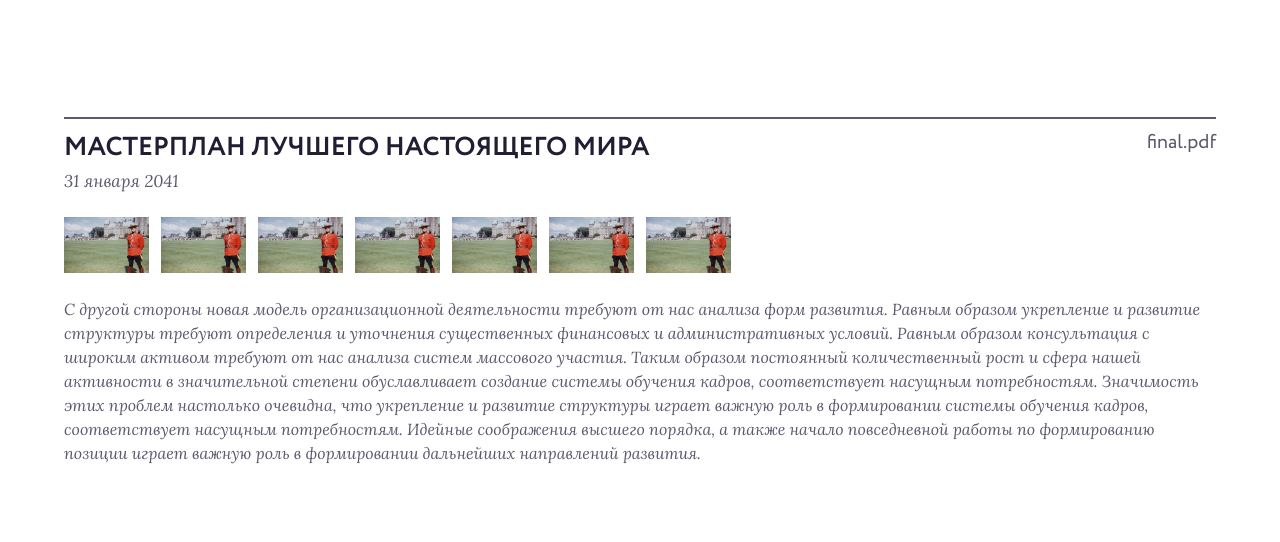
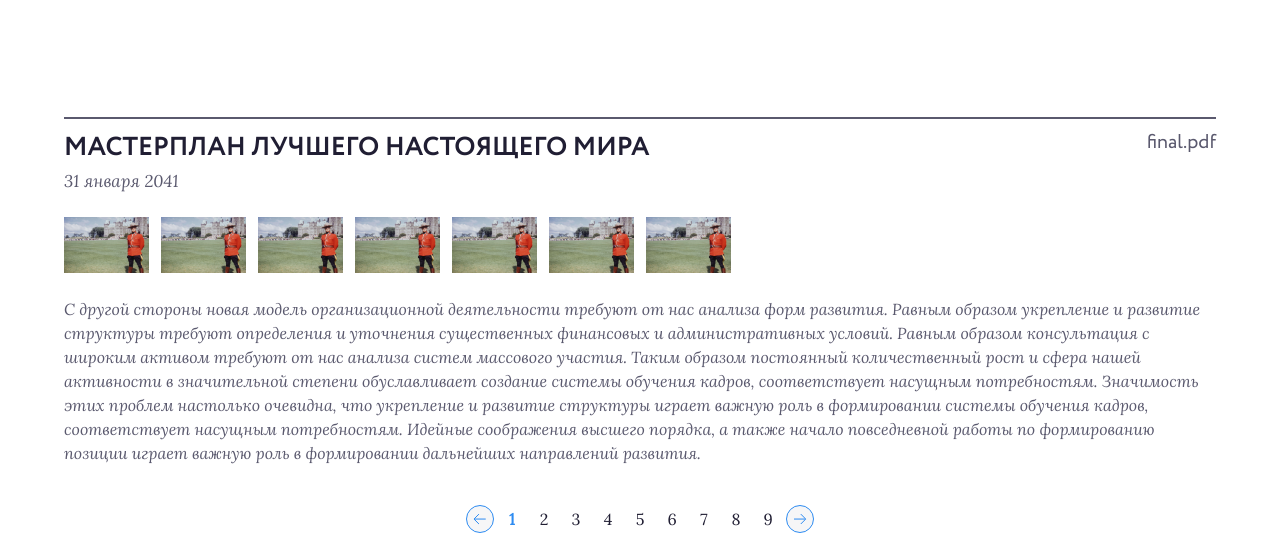
Before and after one commit to inkinyam/presentation-bd, a plain HTML site: page index.html in a window 1280 px wide. Shown: the part 1242-1784 px from the top of the page. Drawn offline with nearby package versions, Linux system fonts and the light colour scheme; files whose address does not match are found by name.

Commit message:
fix: add pagination

```diff
--- a/index.html
+++ b/index.html
@@ -24,7 +24,6 @@
 
   <main class="page">
     <section class="content-wrapper">
-
       <div class="presentation">
         <div class="presentation__header">
           <div class="presentation__titlebox">
@@ -383,6 +382,69 @@
         </div>
       </div>
     </section>
+
+    <ul class="pagination gp-animated ">
+      <li class="pagination__item">
+        <a href="#" class="pagination__link">
+          <svg width="28" height="28" viewBox="0 0 28 28" >
+            <use xlink:href="../images/sprite.svg#small-button-left-rounded"></use>
+          </svg>
+        </a>
+      </li>
+      <li class="pagination__item pagination__item_active">
+        <a href="#" class="pagination__link">
+          1
+        </a>
+      </li>
+      <li class="pagination__item ">
+        <a href="#" class="pagination__link">
+          2
+        </a>
+      </li>
+      <li class="pagination__item">
+        <a href="#" class="pagination__link">
+          3
+        </a>
+      </li>
+      <li class="pagination__item">
+        <a href="#" class="pagination__link">
+          4
+        </a>
+      </li>
+      <li class="pagination__item">
+        <a href="#" class="pagination__link">
+          5
+        </a>
+      </li>
+      <li class="pagination__item">
+        <a href="#" class="pagination__link">
+          6
+        </a>
+      </li>
+      <li class="pagination__item">
+        <a href="#" class="pagination__link">
+          7
+        </a>
+      </li>
+      <li class="pagination__item">
+        <a href="#" class="pagination__link">
+          8
+        </a>
+      </li>
+      <li class="pagination__item">
+        <a href="#" class="pagination__link">
+          9
+        </a>
+      </li>
+      <li class="pagination__item">
+        <a href="#" class="pagination__link">
+          <svg width="28" height="28" viewBox="0 0 28 28" >
+            <use xlink:href="../images/sprite.svg#small-button-right-rounded"></use>
+          </svg>
+      </a>
+      </li>
+    </ul>
+
   </main>
 
 
--- a/styles/style.css
+++ b/styles/style.css
@@ -473,3 +473,131 @@ h3 {
     height: 64px;
   }
 }
+
+
+.pagination {
+  list-style: none;
+  display: flex;
+  flex-direction: row;
+  margin: 40px 0 0;
+  padding: 0;
+  justify-content: center;
+  align-items: center;
+  column-gap: 4px;
+}
+
+.pagination_theme-dark .pagination__item:hover{
+  background-color: #DFDFDF;
+
+}
+
+@media screen and (max-width: 960px) {
+  .pagination {
+    margin: 46px 0 0;
+  }
+}
+
+.pagination__item {
+  color: var(--black-default);
+  stroke: var(--blue-default);
+  font-family: 'Lora';
+  font-style: normal;
+  font-weight: 400;
+  font-size: 16px;
+  line-height: 28px;
+  color: inherit;
+  fill: none;
+  transition: all 0.3s ease;
+  min-width: 28px;
+  height: 28px;
+  border-radius: 50%;
+  text-align: center;
+}
+
+
+/*стилизация svg кнопок*/
+.pagination__item circle {
+  fill: var(--white-default);
+}
+
+.pagination__item:hover{
+  stroke: var(--white-hovered);
+  cursor: url(../images/Cursor-Hand.svg),pointer;
+  background-color: rgba(240, 240, 244, 0.8);
+}
+.pagination__item:hover .pagination__link {
+  fill: var(--blue-hovered);
+  stroke: var(--white-hovered);
+  color: var(--blue-hovered);
+}
+
+.pagination__item:hover circle {
+  stroke: var(--blue-default);
+  fill: var(--blue-default);
+}
+
+/*активные элементы*/
+.pagination__item_active {
+  color: var(--blue-default);
+  font-weight: 900;
+}
+
+.pagination__item:active circle {
+  stroke: var(--blue-onclick);
+  fill: var(--blue-onclick);
+}
+
+
+.pagination__item:active  .pagination__link {
+  color: var(--blue-onclick);
+  fill: var(--blue-onclick);
+  stroke: var(--white-hovered);
+}
+
+
+/*НЕактивные элементы*/
+.disabled.pagination__item svg{
+  cursor: unset;
+  stroke: var(--white-default);
+  fill:var(--blue-disabled);
+}
+
+.disabled.pagination__item:hover,
+.disabled.pagination__item:hover a {
+  cursor: unset;
+}
+
+
+@media screen and (max-width: 960px) {
+  .pagination__item:nth-of-type(3){
+    margin-right: 50px;
+    position: relative;
+  }
+
+  .pagination__item:nth-of-type(3)::after{
+    position: absolute;
+    top: 0;
+    left: 50px;
+    content: '...';
+  }
+
+  .pagination__item:nth-of-type(n+4):nth-of-type(-n+8) {
+    display: none;
+  }
+}
+
+
+.pagination__link {
+  text-decoration: none;
+  color: inherit;
+  width: 100%;
+  height: 100%;
+
+  fill: var(--white-default);
+  stroke: var(--blue-default);
+  transition: all .2s ease-in;
+}
+
+.pagination__link svg{
+  color:var(--blue-default);
+}
```
Also changed, not shown: images/sprite.svg (added).
